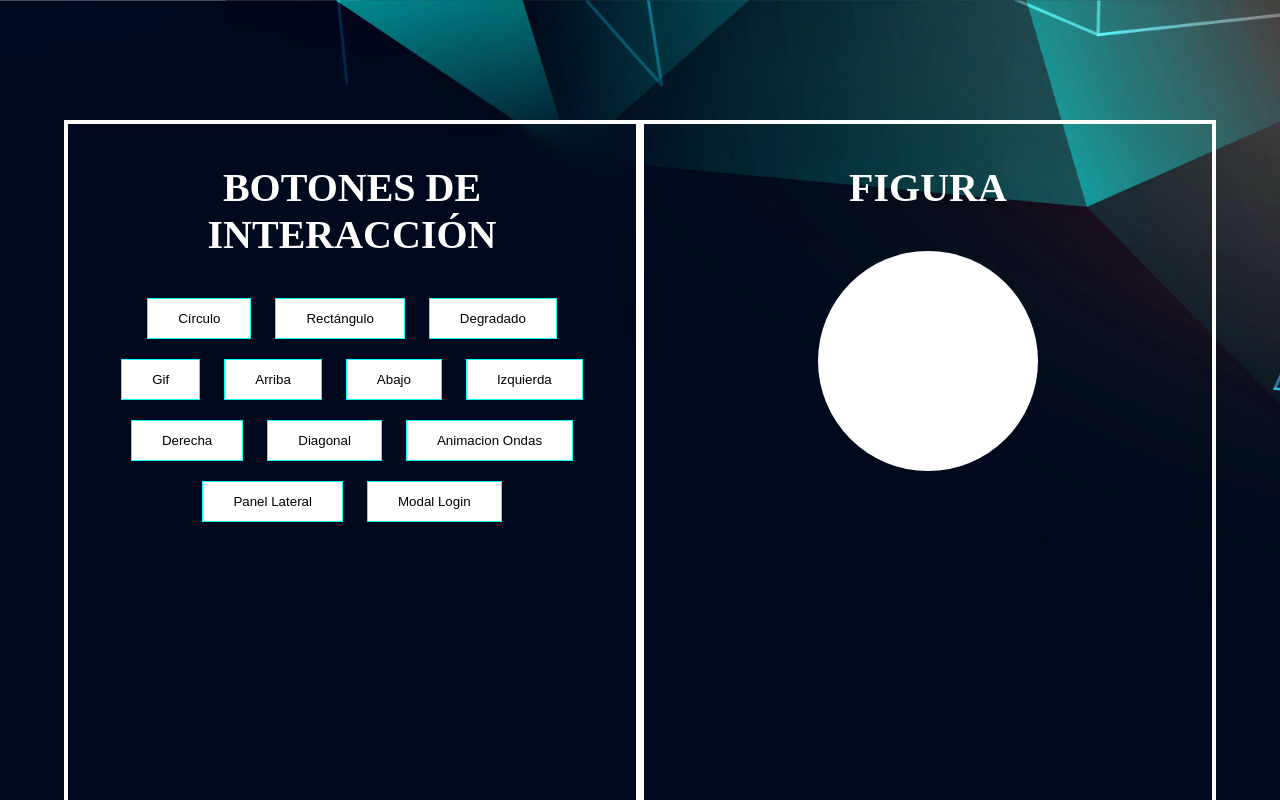
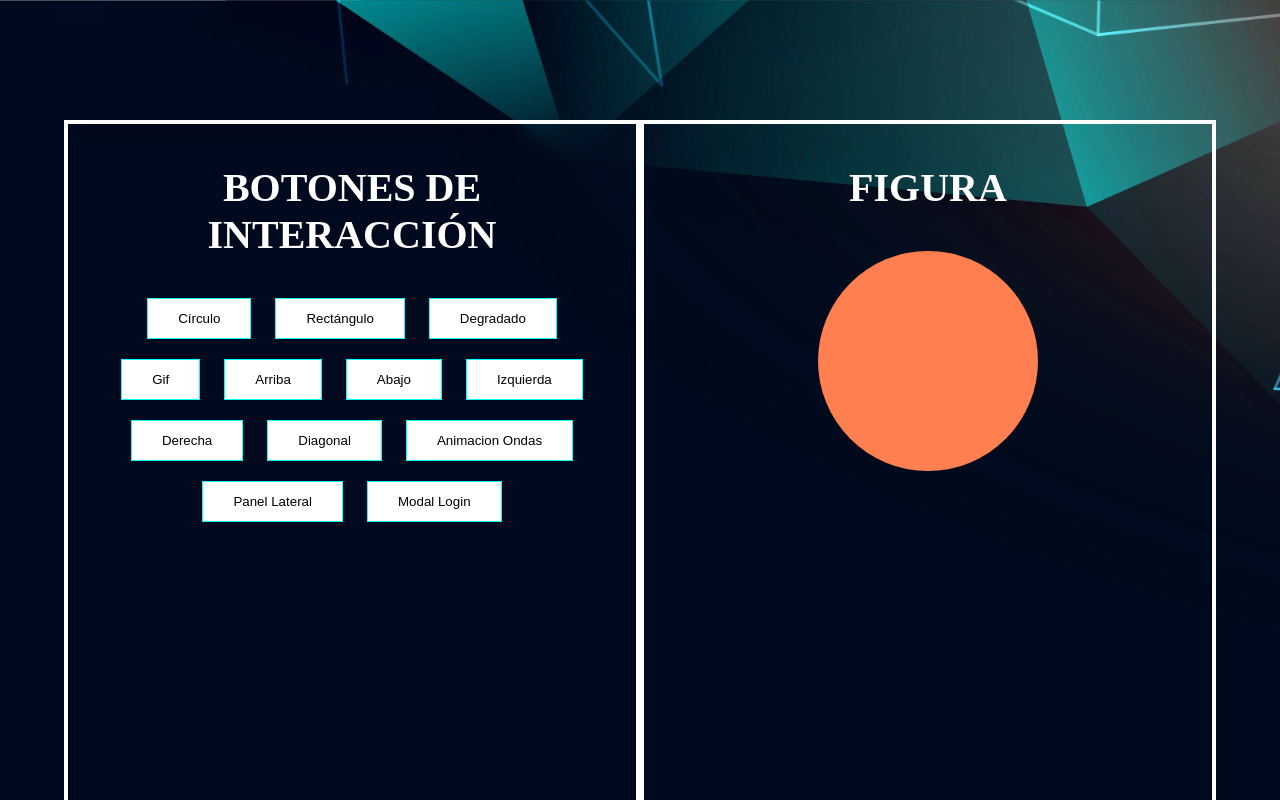
Before and after one commit to arevalomelodu/botonesjs, a plain HTML site: page ManejoDOM-20230602T011622Z-001/dom/index.html in a window 1280 px wide. Both pictures are taken after a click on the button "Círculo". Shown: the top 800 px of the page. Drawn offline with Linux system fonts and the light colour scheme.

Commit message:
correccion de css

```diff
--- a/ManejoDOM-20230602T011622Z-001/dom/css/style.css
+++ b/ManejoDOM-20230602T011622Z-001/dom/css/style.css
@@ -66,7 +66,7 @@ h2{
 #figura.circulo{
     border-radius: 50%;
     transition: 1s;
-    background-image: ;
+    background:coral;
 }
 
 #figura.rectangulo{
```
